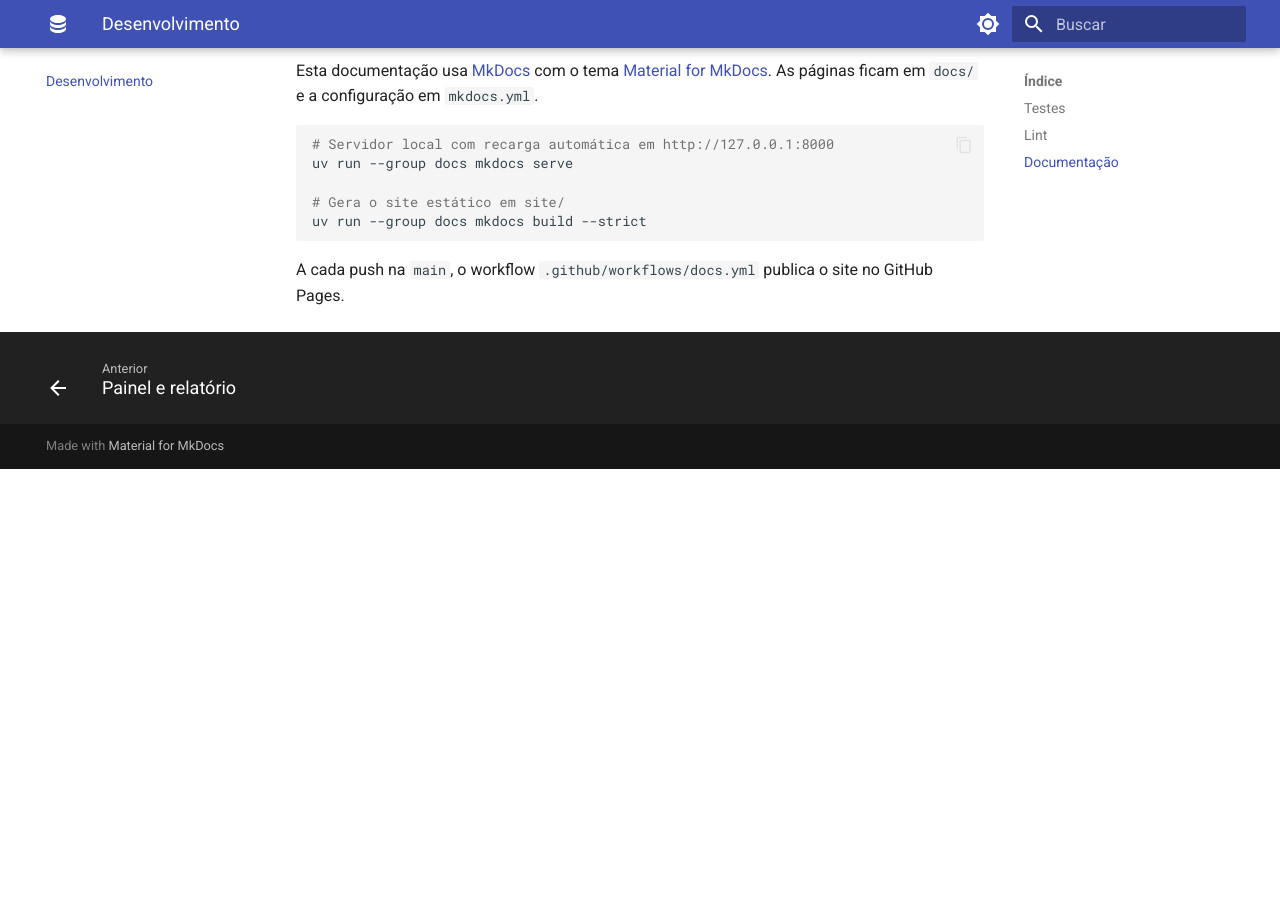
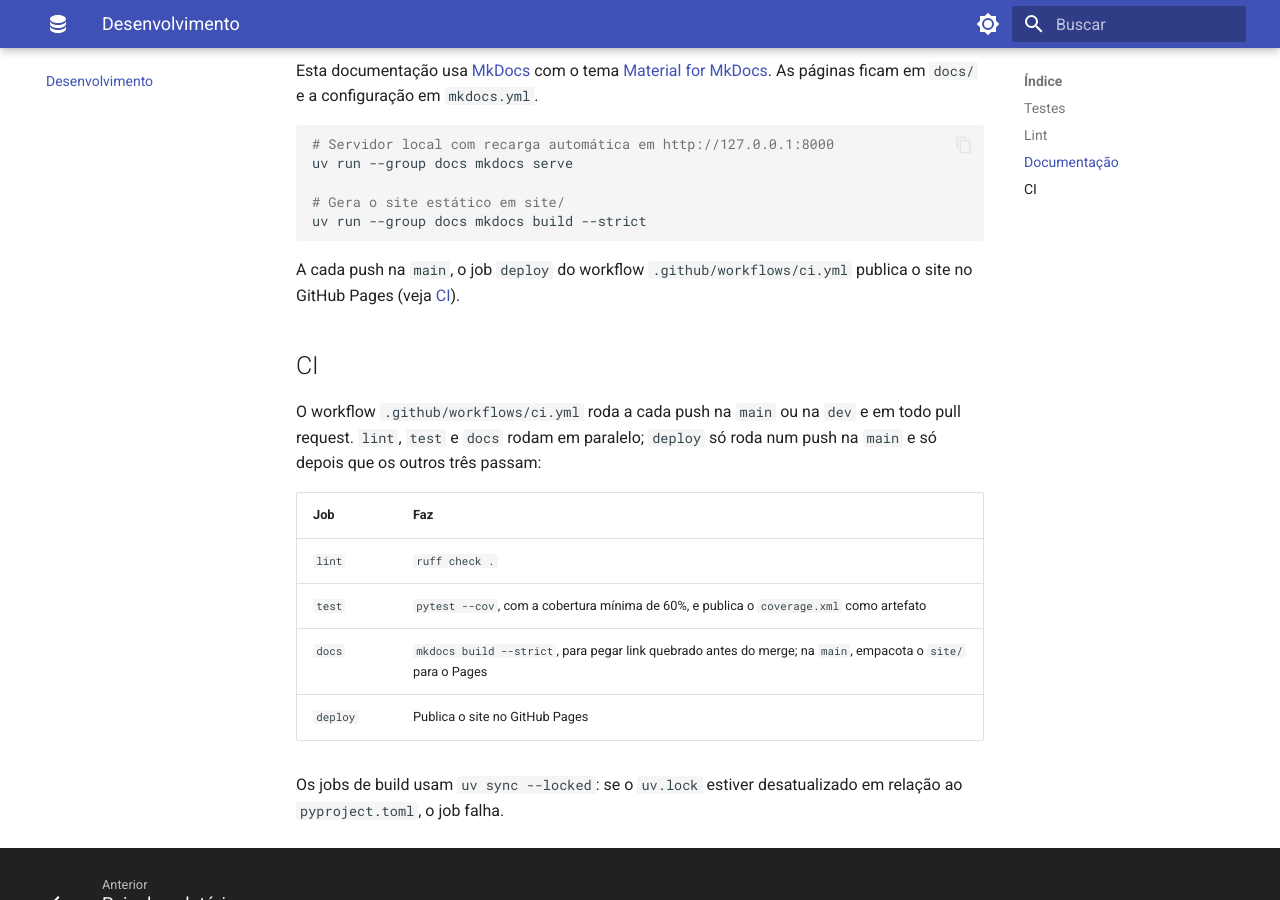
Before and after one commit to FranciscoAssislsj/olist, an MkDocs documentation site: the page built from docs/desenvolvimento.md, in a window 1280 px wide and 900 px high, scrolled down 901 px. Built offline with MkDocs 1.6.1 and Material for MkDocs 9.7.7, drawn with Linux system fonts in a browser that asks for light colours; before the commit the page ends 1370 px from its top, so only the background shows below that.

Commit message:
Adicionando CI

````diff
--- a/docs/desenvolvimento.md
+++ b/docs/desenvolvimento.md
@@ -35,4 +35,17 @@ uv run --group docs mkdocs serve
 uv run --group docs mkdocs build --strict
 ```
 
-A cada push na `main`, o workflow `.github/workflows/docs.yml` publica o site no GitHub Pages.
+A cada push na `main`, o job `deploy` do workflow `.github/workflows/ci.yml` publica o site no GitHub Pages (veja [CI](#ci)).
+
+## CI
+
+O workflow `.github/workflows/ci.yml` roda a cada push na `main` ou na `dev` e em todo pull request. `lint`, `test` e `docs` rodam em paralelo; `deploy` só roda num push na `main` e só depois que os outros três passam:
+
+| Job | Faz |
+|---|---|
+| `lint` | `ruff check .` |
+| `test` | `pytest --cov`, com a cobertura mínima de 60%, e publica o `coverage.xml` como artefato |
+| `docs` | `mkdocs build --strict`, para pegar link quebrado antes do merge; na `main`, empacota o `site/` para o Pages |
+| `deploy` | Publica o site no GitHub Pages |
+
+Os jobs de build usam `uv sync --locked`: se o `uv.lock` estiver desatualizado em relação ao `pyproject.toml`, o job falha.
````
Also changed, not shown: README.md (+1 -1 lines), 2 other files.
